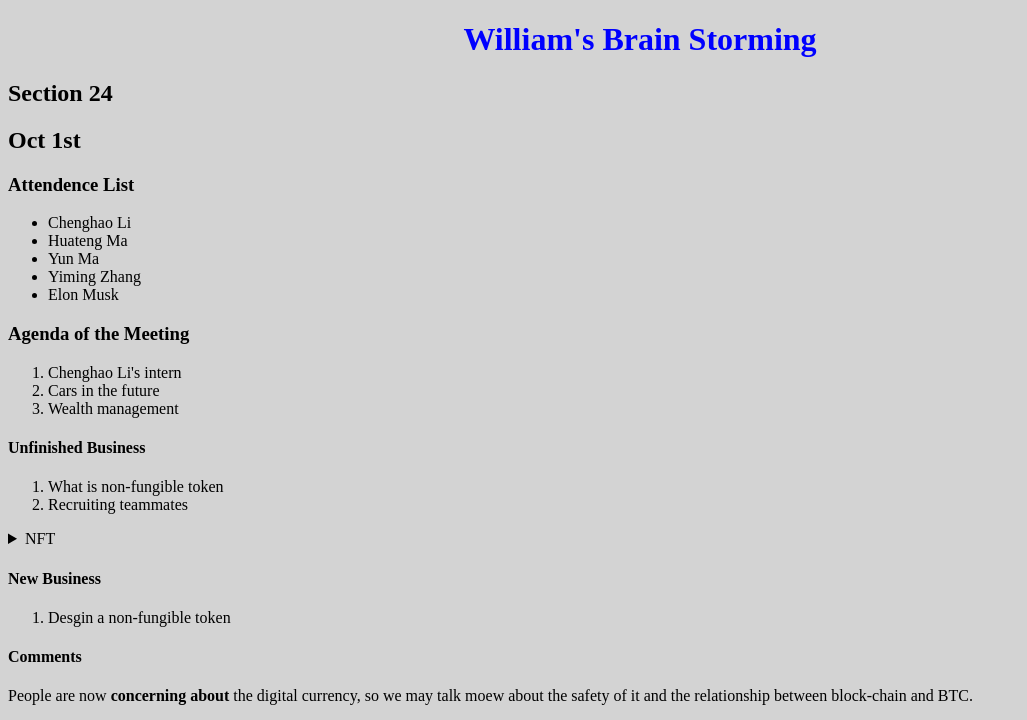
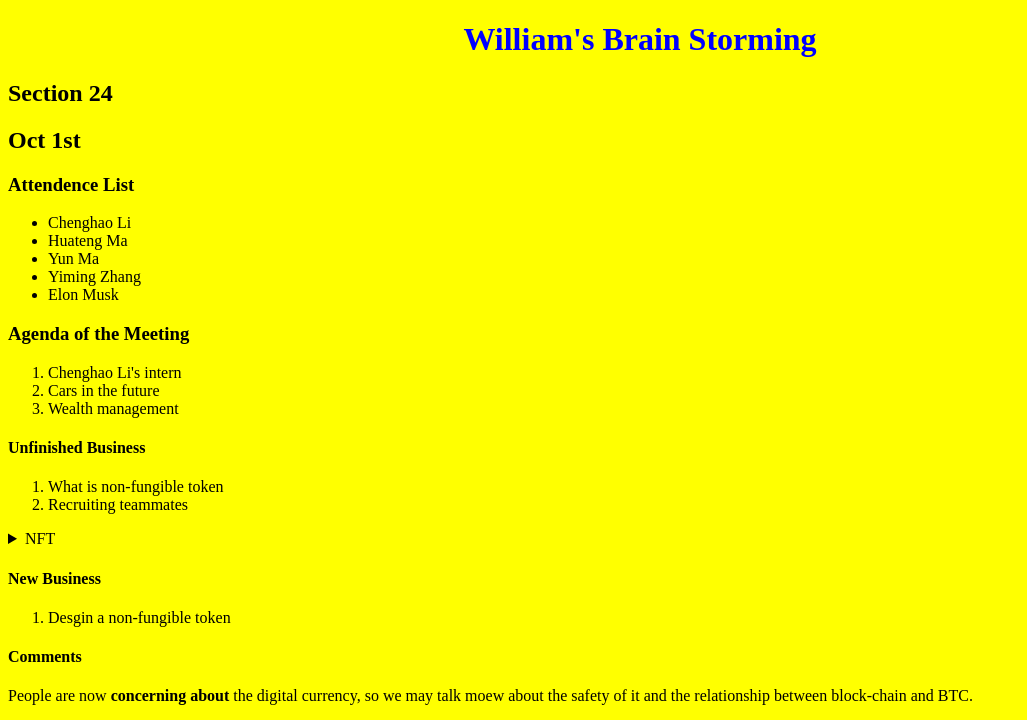
Before and after one commit to WilliamLi0201/fa21-cse110-lab3, a plain HTML site: page index.html in a window 1280 px wide. Shown: the top 720 px of the page, without its empty margins (0-1027 px from the left). Drawn offline with Linux system fonts and the light colour scheme; grey boxes are pictures that could not be loaded.

Commit message:
Update index.html

```diff
--- a/index.html
+++ b/index.html
@@ -4,7 +4,7 @@
     <head>
     	<style>
 	    body{
-              background-color: lightgray;
+              background-color: yellow;
             }
 	</style>
         <meta charset="utf-8">
```
